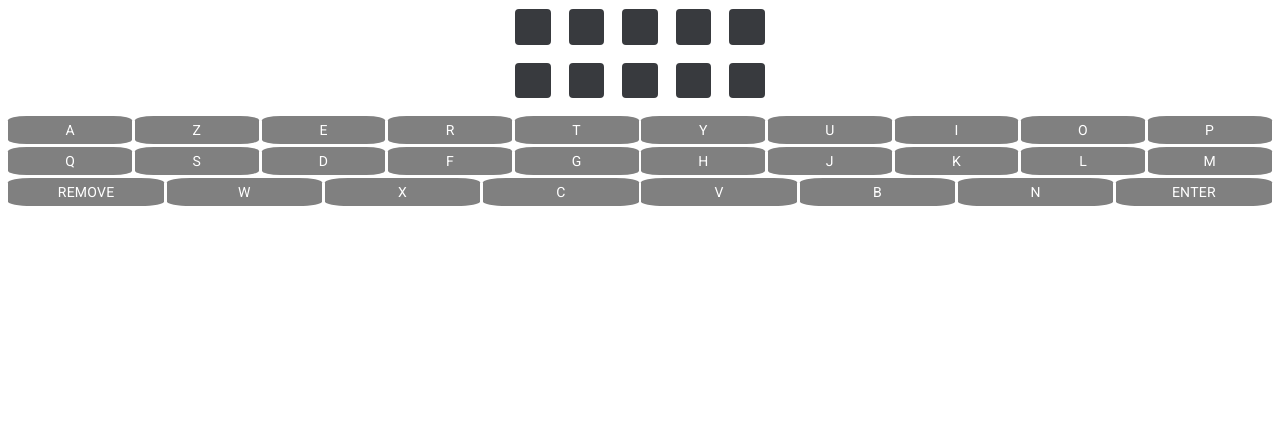
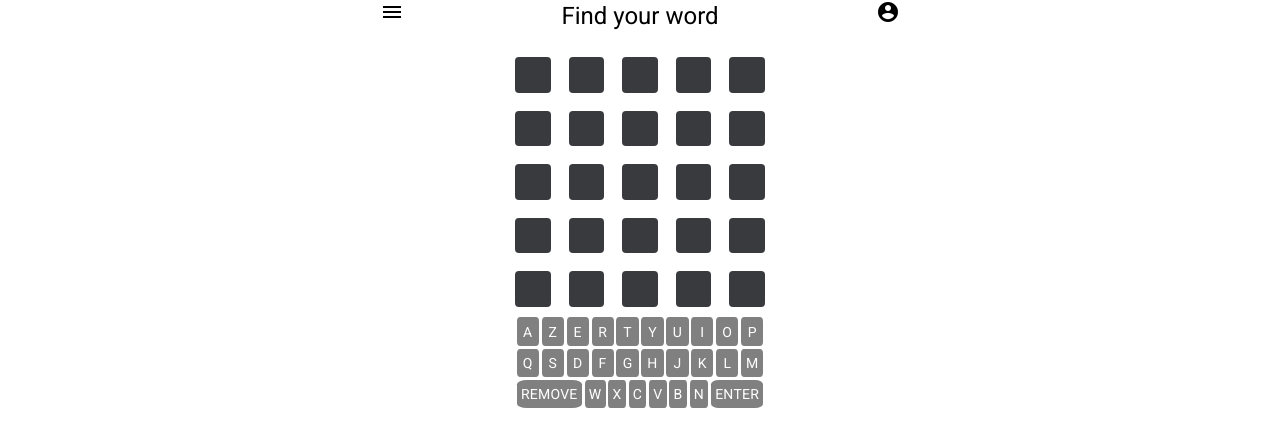
Before and after one commit to ShakaFT/find-your-word, an Angular app in the folder webApp/: page /home in a window 1280 px wide. Shown: the top 446 px of the page. Built offline with nearby package versions, Linux system fonts and the light colour scheme.

Commit message:
feat: nav

```diff
--- /dev/null
+++ b/webApp/src/app/components/nav/nav.component.html
@@ -0,0 +1,11 @@
+<div class="container">
+  <div class="nav-left">
+    <mat-icon matSufix >menu</mat-icon>
+  </div>
+  <div class="nav-center">
+    <h1>Find your word</h1>
+  </div>
+  <div class="nav-right">
+    <mat-icon matSufix >account_circle</mat-icon>
+  </div>
+</div>
--- /dev/null
+++ b/webApp/src/app/components/nav/nav.component.scss
@@ -0,0 +1,6 @@
+.container {
+    max-width: 520px;
+    margin: 0 auto;
+    display: flex;
+    justify-content: space-between;
+}
--- a/webApp/src/app/components/wordle-board/wordle-board.component.scss
+++ b/webApp/src/app/components/wordle-board/wordle-board.component.scss
@@ -1,24 +1,19 @@
-  .tools {
-    text-align: center;
-  }
-
-  .keyboard {
-    margin: 0.5em;
-    text-align: center;
+.game {
   display: flex;
   flex-direction: column;
-  }
+  flex-grow: 1;
 
-  .keyboard-row {
+  .board_game {
     display: flex;
-    flex-direction: row;
-  }
-
+    flex-direction: column;
+    flex-grow: 1;
+    -webkit-box-flex: 1;
+    justify-content: center;
+    align-items: center;
+    -webkit-box-align: center;
     .row_board_game {
       display: flex;
       justify-content: center;
-  }
-
       .box {
         background-color: #383a3e;
         border: 2px solid white;
@@ -30,7 +25,18 @@
         text-align: center;
         color: white;
       }
+    }
+  }
 
+  .keyboard {
+    margin-left: auto;
+    box-sizing: border-box;
+    margin-right: auto;
+    display: block;
+
+    .keyboard-row {
+      display: flex;
+      flex-direction: row;
       .keyboard-key {
         background-color: gray;
         color: white;
@@ -39,5 +45,8 @@
         flex: 1 1;
         justify-content: center;
         margin: 0.1em;
-    padding: 0.3em
+        padding: 0.3em;
       }
+    }
+  }
+}
--- a/webApp/src/app/components/wordle-board/wordle-board.component.ts
+++ b/webApp/src/app/components/wordle-board/wordle-board.component.ts
@@ -18,7 +18,7 @@ export class WordleBoardComponent {
 
   public currentRow: number = 0
   public nbLetters: number = 5
-  public nbTries: number = 2
+  public nbTries: number = 5
   public wordToFind: string = "HELLO"
 
   public gameMatrix: Array<Array<string>> = []
--- a/webApp/src/app/home/home.component.html
+++ b/webApp/src/app/home/home.component.html
@@ -1 +1,4 @@
-    <wordle-board></wordle-board>
+<div class="container">
+  <app-nav></app-nav>
+  <wordle-board></wordle-board>
+</div>
--- a/webApp/src/app/home/home.component.scss
+++ b/webApp/src/app/home/home.component.scss
@@ -1,47 +1,4 @@
-#container {
-    text-align: center;
-
-    position: absolute;
-    left: 0;
-    right: 0;
-    top: 50%;
-    transform: translateY(-50%);
+.container {
+  display: flex;
+  flex-direction: column;
 }
-
-#container strong {
-    font-size: 20px;
-    line-height: 26px;
-}
-
-#container p {
-    font-size: 16px;
-    line-height: 22px;
-
-    color: #8c8c8c;
-
-    margin: 0;
-}
-
-#container a {
-    text-decoration: none;
-}
-
-.tools {
-    text-align: center;
-}
-
-.row_board_game {
-    display: flex;
-    justify-content: center;
-}
-
-.box {
-    background-color: #383a3e;
-    border: 2px solid white;
-    border-radius: 15%;
-    margin: 0.5em;
-    padding: 0.2em;
-    width: 30px;
-    height: 30px;
-    text-align: center;
-}
```
Also changed, not shown: webApp/src/app/app.module.ts (+6 -2 lines), webApp/src/app/components/nav/nav.component.ts (added, +12 -0 lines), 1 other file (tests, documents, lock files or other folders). Lines whose indentation alone changed are shown as unchanged.
